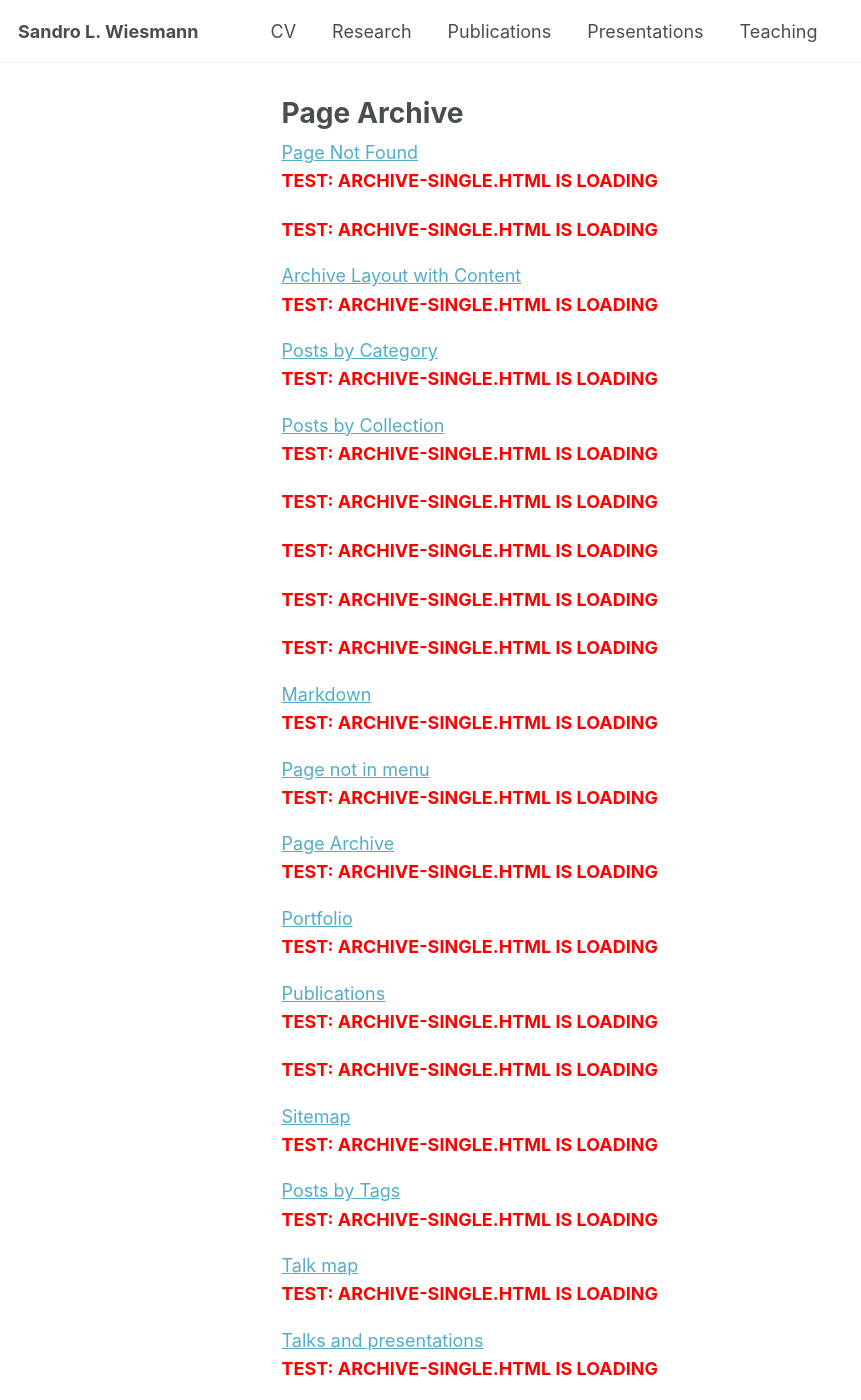
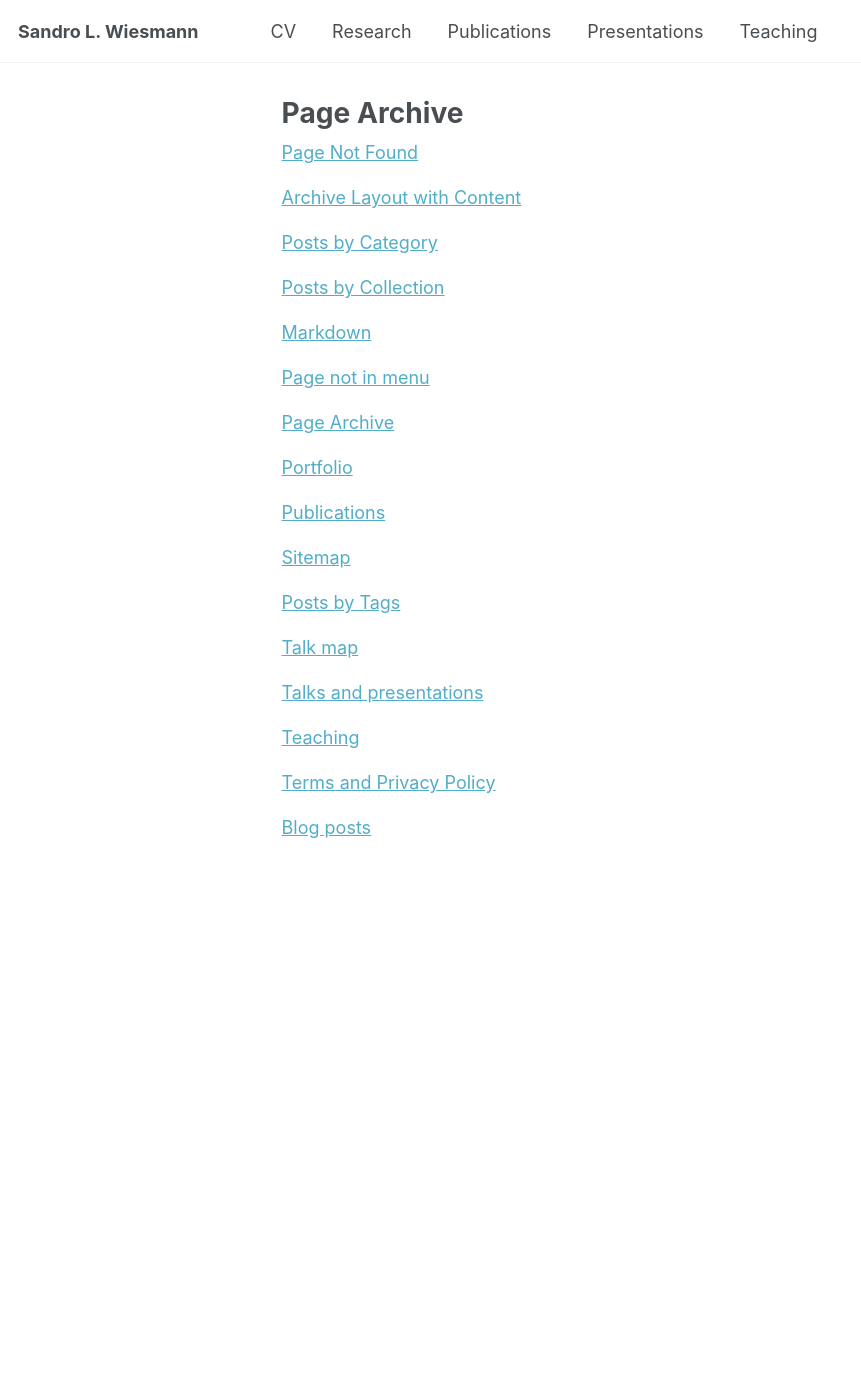
Before and after one commit to sandrowiesmann/sandrowiesmann.github.io, a Jekyll site: the page built from _pages/page-archive.html, in a window 1280 px wide and 1400 px high. Shown: the whole window, without its empty margins (0-861 px from the left). Built offline with Jekyll 4.4.1, drawn with Linux system fonts in a browser that asks for light colours; a script bundle is joined from its source files by our own code; a style sheet for code colours, icons or effects is not loaded; a file with an impossible date is left out; some of the changed text lies outside the part shown.

Commit message:
Remove test loading message from archive-single.html
Removed test message from archive-single.html

```diff
--- a/_includes/archive-single.html
+++ b/_includes/archive-single.html
@@ -18,10 +18,6 @@
         <a href="{{ base_path }}{{ post.url }}" rel="permalink">{{ title }}</a>
       {% endif %}
     </h2>
-
-    <p style="color: red; font-weight: bold;">
-      TEST: ARCHIVE-SINGLE.HTML IS LOADING
-    </p>
 
     {% if post.collection == 'publications' %}
       <p class="archive__item-excerpt">
```
